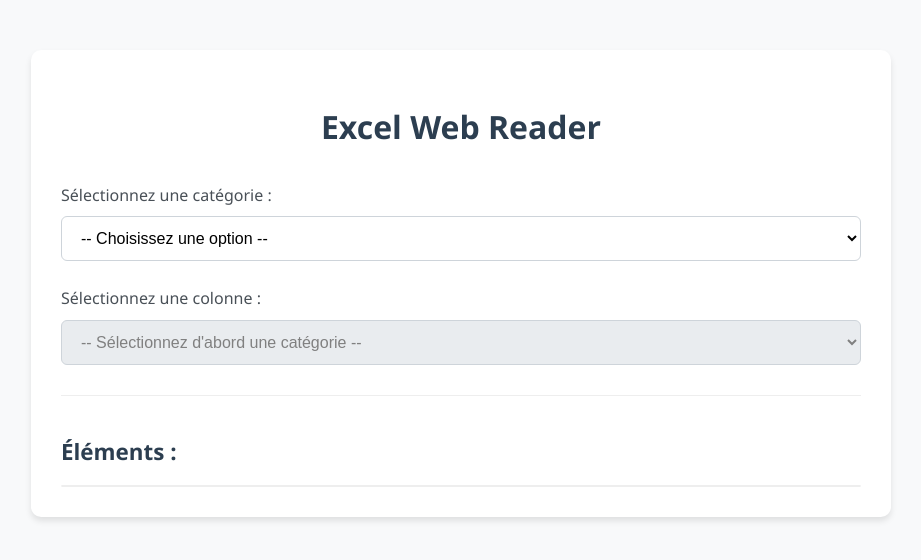
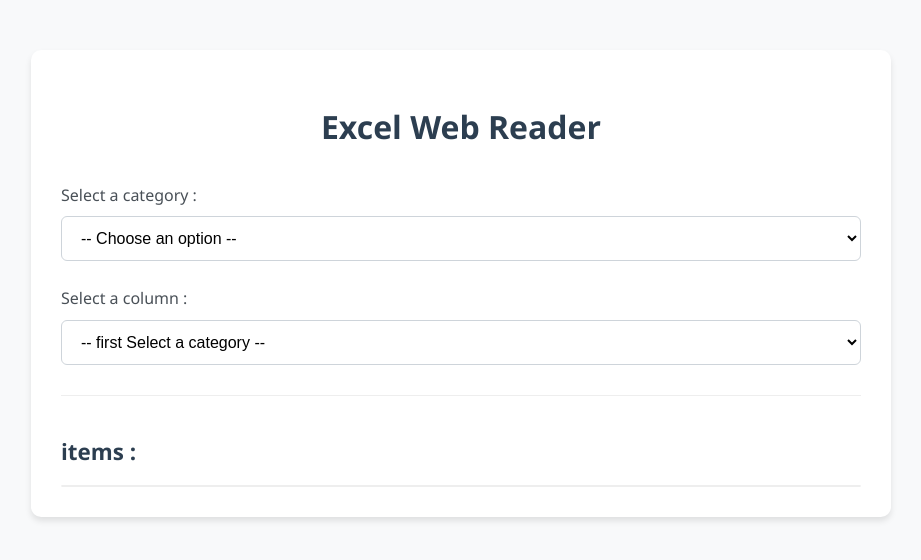
Before and after one commit to j-o-y-c-e/excel_web_reader, a Flask app: page / in a window 1280 px wide. Shown: the top 560 px of the page, without its empty margins (179-1100 px from the left). Run offline with Flask 3, Linux system fonts and the light colour scheme.

Commit message:
update of files

```diff
--- a/main.py
+++ b/main.py
@@ -9,27 +9,105 @@
 
 @app.route('/')
 def index():
+    """Main route - serves the index.html template"""
     return render_template('index.html')
+
+@app.route('/get_categories', methods=['GET', 'POST'])
+def get_categories():
+    """Returns list of available categories (Excel/CSV files without extensions)"""
+    try:
+        # List all Excel/CSV files in the data directory
+        files = []
+        for files1 in os.listdir(DATA_DIR):
+            if files1.endswith('.xlsx') or files1.endswith('.csv'):
+                name_only = os.path.splitext(os.path.basename(files1))[0]
+                # print(files, type(files))
+                files.append(name_only)  # Remove extension
+                # print('appended to files', files)
+        return jsonify({'success': True, 'categories': files})
+    except Exception as e:
+        return jsonify({'success': False, 'error': str(e)})
+
+@app.route('/get_columns', methods=['POST'])
+def get_column_name():
+    """Returns column names for a specific category/file"""
+    try:
+        # Get category from request form data
+        category = request.form.get('category')
+
+        # Validate that category is provided
+        if not category:
+            return jsonify({'success': False, 'error': 'No category provided'})
+
+        # Search for file with supported extensions (.xlsx and .csv)
+        for ext in ['.xlsx', '.csv']:
+            file_path = os.path.join(DATA_DIR, f"{category}{ext}")
+            if os.path.exists(file_path):
+                # Read file based on extension type
+                if ext == '.xlsx':
+                    df = pd.read_excel(file_path)
+                else:
+                    df = pd.read_csv(file_path)
+                # Return list of column names
+                return jsonify({'success': True, 'columns': list(df.columns)})
+
+        # Return error if no matching file found
+        return jsonify({'success': False, 'error': 'File not found'})
+
+    except Exception as e:
+        return jsonify({'success': False, 'error': str(e)})
 
 @app.route('/get_items', methods=['POST'])
 def get_items():
-    category = request.form.get('category')
-    column_name = request.form.get('column_name')
+    """Returns items from a specific column in a file"""
+    try:
+        # Get parameters from request form data
+        category = request.form.get('category')
+        column_name = request.form.get('column_name')
 
-    try:
-        # Construct file path
-        file_path = os.path.join(DATA_DIR, f"{category}.xlsx")
+        # Validate required parameters
+        if not category or not column_name:
+            return jsonify({'success': False, 'error': 'Missing category or column parameter'})
 
-        # Read Excel file
-        df = pd.read_excel(file_path)
+        # Find file with correct extension
+        file_path = None
+        for ext in ['.xlsx', '.csv']:
+            temp_path = os.path.join(DATA_DIR, f"{category}{ext}")
+            if os.path.exists(temp_path):
+                file_path = temp_path
+                break
 
-        # Get items by column name
-        items = df[column_name].tolist()
+        # Return error if file not found
+        if not file_path:
+            return jsonify({'success': False, 'error': 'File not found'})
 
-        return jsonify({'success': True, 'items': items})
+        # Read file based on extension type
+        if file_path.endswith('.xlsx'):
+            df = pd.read_excel(file_path, header=0)  # Use first row as headers
+        else:
+            df = pd.read_csv(file_path, header=0)
+
+        # Verify requested column exists in the dataframe
+        if column_name not in df.columns:
+            return jsonify({
+                'success': False,
+                'error': f"Column '{column_name}' not found",
+                'available_columns': list(df.columns)
+            })
+
+        # Get all non-null values from the specified column and convert to list
+        items = df[column_name].dropna().tolist()
+
+        # Return success response with items and column list
+        return jsonify({
+            'success': True,
+            'items': items,
+            'columns': list(df.columns)
+        })
 
     except Exception as e:
         return jsonify({'success': False, 'error': str(e)})
 
 if __name__ == '__main__':
-    app.run(debug=False)
+    # Run Flask application in debug mode
+    app.run(debug=True)
--- a/static/script.js
+++ b/static/script.js
@@ -1,13 +1,18 @@
 document.addEventListener('DOMContentLoaded', function() {
+    // Get references to DOM elements
     const categorySelect = document.getElementById('category-select');
     const columnSelect = document.getElementById('column-select');
     const itemsList = document.getElementById('items-list');
 
-    // Charger les catégories disponibles
+    // Load available categories from the server
     fetch('/get_categories')
         .then(response => response.json())
         .then(data => {
             if (data.success) {
+                // Reset and add default option to category dropdown
+                categorySelect.innerHTML = '<option value="">-- Choose a category --</option>';
+
+                // Add each category as an option in the dropdown
                 data.categories.forEach(category => {
                     const option = document.createElement('option');
                     option.value = category;
@@ -20,78 +25,84 @@
         })
         .catch(error => console.error('Fetch error:', error));
 
-    // Écouter les changements de sélection de catégorie
+    // Listen for category selection changes
     categorySelect.addEventListener('change', function() {
         const selectedCategory = this.value;
 
-        if (!selectedCategory) {
-            columnSelect.innerHTML = '<option value="">-- Sélectionnez une colonne --</option>';
-            itemsList.innerHTML = '';
-            return;
-        }
+        // Reset column dropdown and items list
+        columnSelect.innerHTML = '<option value="">-- Choose a column --</option>';
+        itemsList.innerHTML = '';
 
-        // Charger les colonnes disponibles pour cette catégorie
+        // Exit if no category is selected
+        if (!selectedCategory) return;
+
+        // Prepare form data with the selected category
         const formData = new FormData();
         formData.append('category', selectedCategory);
 
+        // Fetch available columns for the selected category
+        fetch('/get_columns', {
+            method: 'POST',
+            body: formData
+        })
+        .then(response => response.json())
+        .then(data => {
+            if (data.success) {
+                // Add each column as an option in the dropdown
+                data.columns.forEach(column => {
+                    const option = document.createElement('option');
+                    option.value = column;
+                    option.textContent = column;
+                    columnSelect.appendChild(option);
+                });
+            } else {
+                console.error('Error loading columns:', data.error);
+            }
+        })
+        .catch(error => console.error('Fetch error:', error));
+    });
+
+    // Listen for column selection changes
+    columnSelect.addEventListener('change', function() {
+        const selectedCategory = categorySelect.value;
+        const selectedColumn = this.value;
+
+        // Clear the items list
+        itemsList.innerHTML = '';
+
+        // Exit if no category or column is selected
+        if (!selectedCategory || !selectedColumn) return;
+
+        // Prepare form data with the selected category and column
+        const formData = new FormData();
+        formData.append('category', selectedCategory);
+        formData.append('column_name', selectedColumn);
+
+        // Fetch items from the selected column
         fetch('/get_items', {
             method: 'POST',
             body: formData
         })
         .then(response => response.json())
         .then(data => {
-            columnSelect.innerHTML = '<option value="">-- Sélectionnez une colonne --</option>';
-
             if (data.success) {
-                data.columns.forEach(column => {
-                    const option = document.createElement('option');
-                    option.value = column;
-                    option.textContent = column;
-                    columnSelect.appendChild(option);
-                });
-            }
-        })
-        .catch(error => console.error('Fetch error:', error));
-    });
-
-    // Écouter les changements de sélection de colonne
-    columnSelect.addEventListener('change', function() {
-        const selectedCategory = categorySelect.value;
-        const selectedColumn = this.value;
-
-        if (!selectedCategory || !selectedColumn) {
-            itemsList.innerHTML = '';
-            return;
-        }
-
-        // Envoyer la requête pour obtenir les items
-        const formData = new FormData();
-        formData.append('category', selectedCategory);
-        formData.append('column_name', selectedColumn);
-
-        fetch('/get_items', {
-            method: 'POST',
-            body: formData
-        })
-        .then(response => response.json())
-        .then(data => {
-            itemsList.innerHTML = '';
-
-            if (data.success) {
+                // Display each item in the list
                 data.items.forEach(item => {
                     const li = document.createElement('li');
                     li.textContent = item;
                     itemsList.appendChild(li);
                 });
             } else {
+                // Display error message if request failed
                 const li = document.createElement('li');
-                li.textContent = 'Erreur: ' + data.error;
+                li.textContent = 'Error: ' + data.error;
                 itemsList.appendChild(li);
             }
         })
         .catch(error => {
+            // Handle network or other errors
             console.error('Fetch error:', error);
-            itemsList.innerHTML = '<li>Erreur lors du chargement des données</li>';
+            itemsList.innerHTML = '<li>Error while loading data</li>';
         });
     });
 });
--- a/templates/index.html
+++ b/templates/index.html
@@ -11,23 +11,23 @@
         <h1>Excel Web Reader</h1>
 
         <div class="form-group">
-            <label for="category-select">Sélectionnez une catégorie :</label>
+            <label for="category-select">Select a category  :</label>
             <select id="category-select">
-                <option value="">-- Choisissez une option --</option>
+                <option value="">-- Choose an option --</option>
             </select>
         </div>
 
         <div class="form-group">
-            <label for="column-select">Sélectionnez une colonne :</label>
-            <select id="column-select" disabled>
-                <option value="">-- Sélectionnez d'abord une catégorie --</option>
+            <label for="column-select">Select a column :</label>
+            <select id="column-select" >
+                <option value="">-- first Select a category --</option>
             </select>
         </div>
 
         <div class="items-container">
-            <h2>Éléments :</h2>
+            <h2>items :</h2>
             <ul id="items-list">
-                <!-- Les éléments seront ajoutés dynamiquement -->
+                <!-- The items will be add -->
             </ul>
         </div>
     </div>
```
Also changed, not shown: 3 other files.
